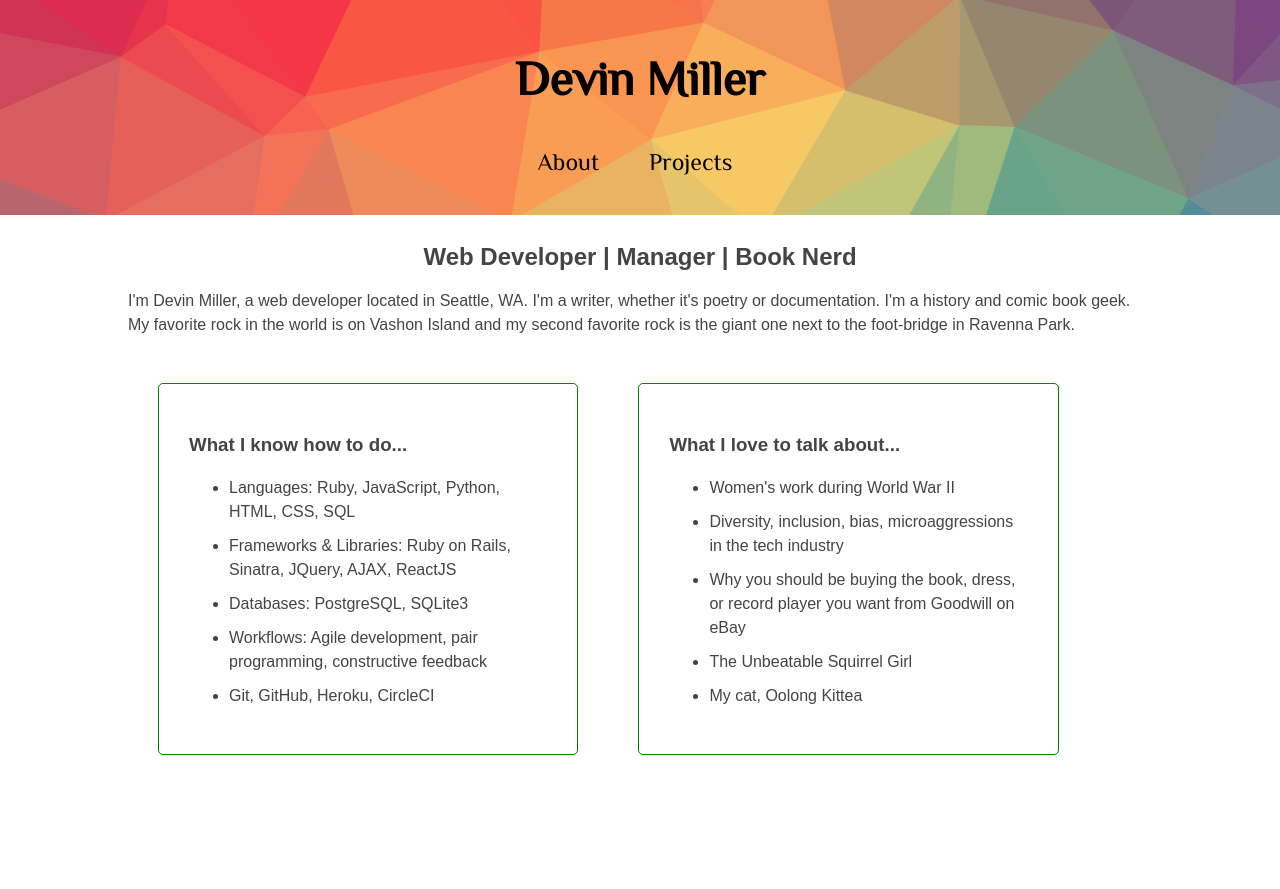
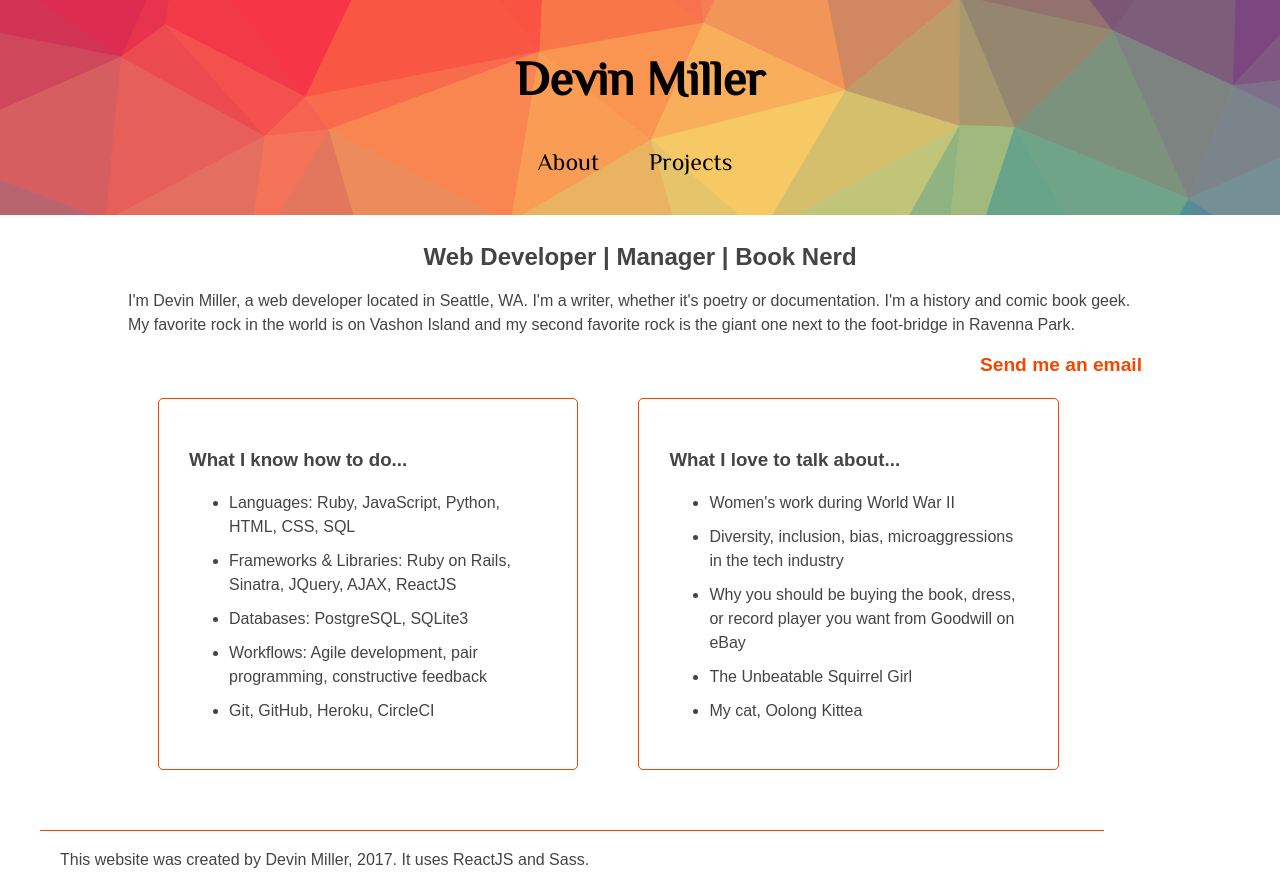
Before and after one commit to devzmiller/devin-portfolio, a React (Create React App) app: page / in a window 1280 px wide. Before the commit the page ends 800 px from the top, so only its background shows below. Built offline with nearby package versions, Linux system fonts and the light colour scheme.

Commit message:
Add footer and email link and some more styling for the home page

```diff
--- a/src/App.js
+++ b/src/App.js
@@ -24,6 +24,7 @@ class App extends Component {
           <Navbar onClick={(event) => this.go(event)}/>
         </header>
         <Content view={this.state.view}/>
+        <footer>This website was created by Devin Miller, 2017. It uses ReactJS and Sass.</footer>
       </div>
     );
   }
--- a/src/components/Home.js
+++ b/src/components/Home.js
@@ -9,6 +9,7 @@ class Home extends Component {
         <p>
           I'm Devin Miller, a web developer located in Seattle, WA. I'm a writer, whether it's poetry or documentation. I'm a history and comic book geek. My favorite rock in the world is on Vashon Island and my second favorite rock is the giant one next to the foot-bridge in Ravenna Park.
         </p>
+        <div id="email-link"><a href="mailto:devzmiller@gmail.com">Send me an email</a></div>
         <div id="card-container">
           <div id="technical-list" className="list-card">
             <h3>What I know how to do...</h3>
--- a/src/stylesheets/App.css
+++ b/src/stylesheets/App.css
@@ -19,3 +19,9 @@ body {
 
 main {
   margin-top: 20px; }
+
+footer {
+  margin: 50px 0px 0px 40px;
+  width: 80%;
+  border-top: 1px solid #f24800;
+  padding: 20px; }
--- a/src/stylesheets/App.scss
+++ b/src/stylesheets/App.scss
@@ -24,3 +24,10 @@ body {
 main {
   margin-top: 20px;
 }
+
+footer {
+  margin: 50px 0px 0px 40px;
+  width: 80%;
+  border-top: 1px solid #f24800;
+  padding: 20px;
+}
--- a/src/stylesheets/Home.css
+++ b/src/stylesheets/Home.css
@@ -5,6 +5,14 @@ section.home {
   section.home h2 {
     text-align: center;
     margin-top: 30px; }
+  section.home #email-link {
+    font-weight: bold;
+    text-align: right;
+    margin: 10px; }
+    section.home #email-link a {
+      font-size: 1.2em;
+      color: #f24800;
+      text-decoration: none; }
 
 #card-container {
   display: flex;
@@ -12,10 +20,10 @@ section.home {
   margin: auto; }
 
 .list-card {
-  border: 1px solid green;
+  border: 1px solid #f24800;
   border-radius: 5px;
   width: 35%;
-  margin: 30px;
+  margin: 10px 30px;
   padding: 30px; }
   .list-card li {
     margin: 10px 0px; }
--- a/src/stylesheets/Home.scss
+++ b/src/stylesheets/Home.scss
@@ -5,6 +5,16 @@ section.home {
   h2 {
     text-align: center;
     margin-top: 30px;
+  }
+  #email-link {
+    font-weight: bold;
+    text-align: right;
+    margin: 10px;
+    a {
+      font-size: 1.2em;
+      color: #f24800;
+      text-decoration: none;
+    }
   }
 }
 
@@ -15,10 +25,10 @@ section.home {
 }
 
 .list-card {
-  border: 1px solid green;
+  border: 1px solid #f24800;
   border-radius: 5px;
   width: 35%;
-  margin: 30px;
+  margin: 10px 30px;
   padding: 30px;
   li {
     margin: 10px 0px;
```
